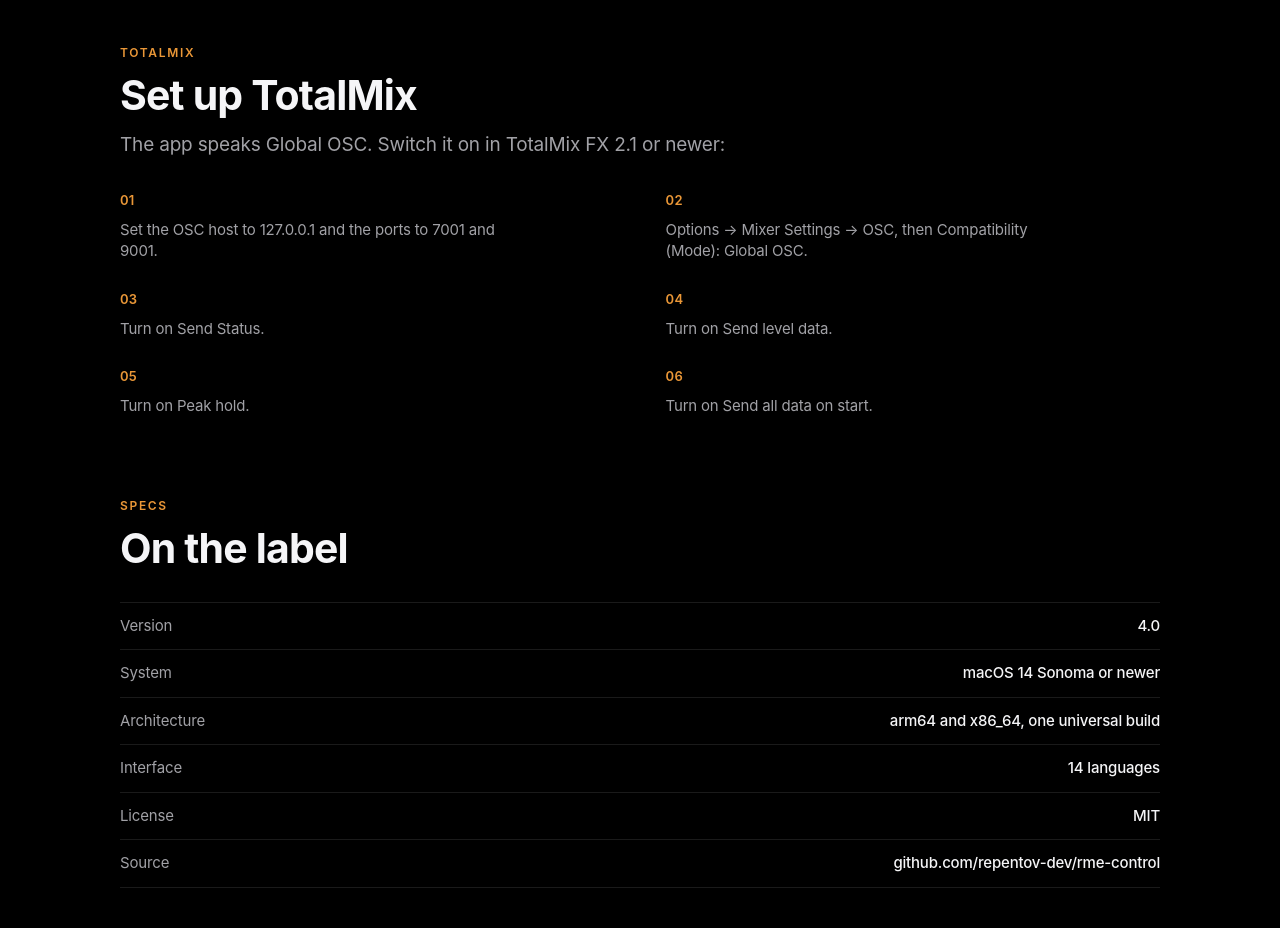
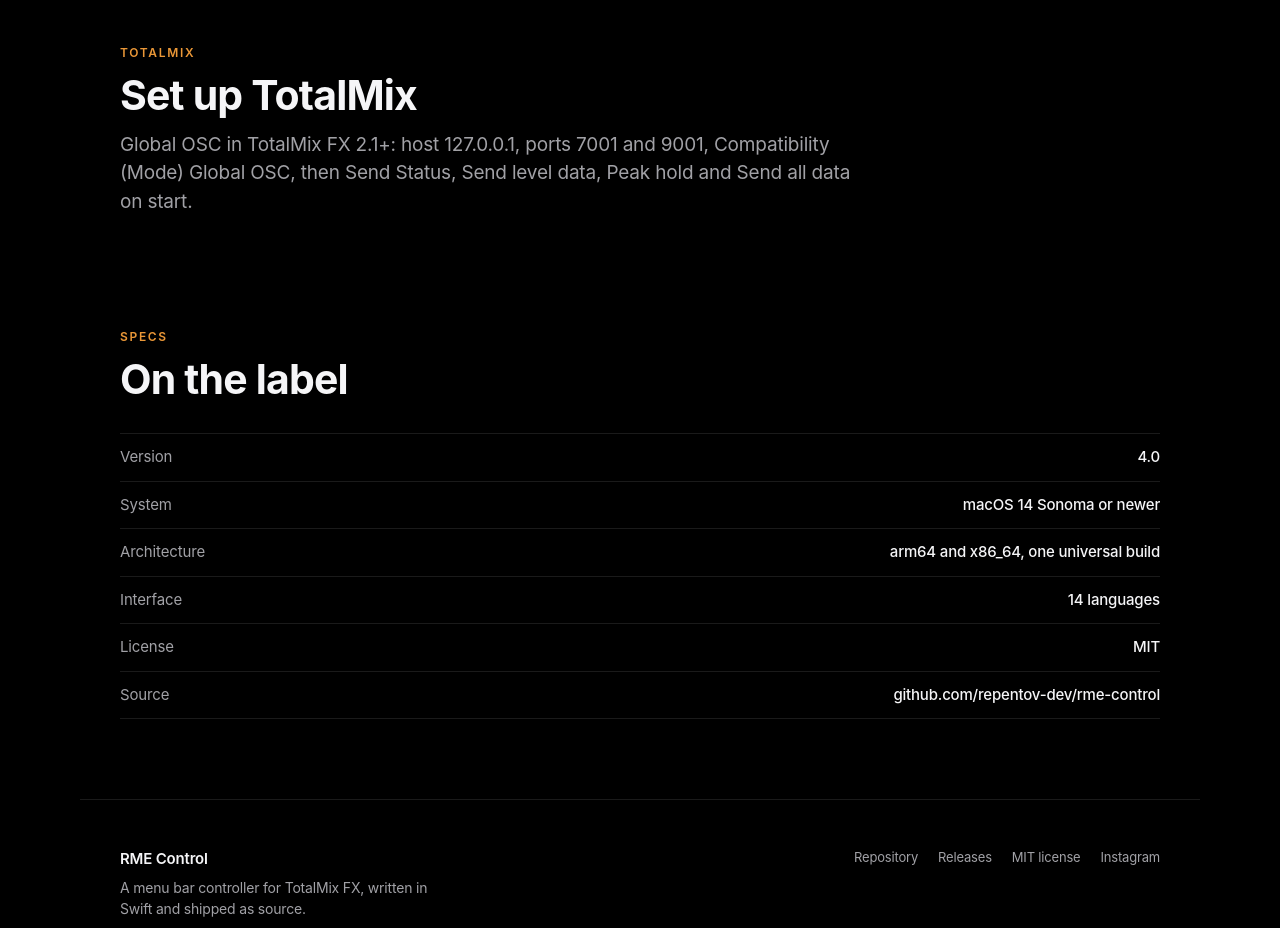
Before and after one commit to repentov-dev/rme-control, a plain HTML site: page docs/index.html in a window 1280 px wide. Shown: the part 5400-6328 px from the top of the page. Drawn offline with Linux system fonts and the light colour scheme.

Commit message:
Trim the TotalMix copy and keep the site in order

```diff
--- a/docs/i18n.js
+++ b/docs/i18n.js
@@ -36,7 +36,7 @@
       "shot.comp.name": "Compressor",
       "shot.comp": "Input, gain reduction and output meters.",
       "shot.levels.name": "Levels",
-      "shot.levels": "The level window, always on top.", "cal.one.text": "Choose the interface, the output and the microphone. Load the mic's calibration file if you have one.", "cal.two.text": "Four sweeps per speaker. Only the selected output plays; every other output is muted and restored afterwards.", "cal.three.text": "Review the curves, then apply the nine bands and the headroom to Room EQ. Save it as a preset.",
+      "shot.levels": "The level window, always on top.",
       "features.eyebrow": "Features", "features.title": "Everything in the app",
       "feat.out.title": "Outputs",
       "feat.out.volume": "Volume keys", "feat.out.volume.v": "Any output, 1–10 dB a step",
@@ -63,11 +63,7 @@
       "install.four": "Grant Accessibility in the same pane so the volume keys reach TotalMix.",
       "install.download": "Download the installer", "install.build": "Build it yourself",
       "tm.eyebrow": "TotalMix", "tm.title": "Set up TotalMix",
-      "tm.lead": "The app speaks Global OSC. Switch it on in TotalMix FX 2.1 or newer:",
-      "tm.one": "Set the OSC host to 127.0.0.1 and the ports to 7001 and 9001.",
-      "tm.two": "Options → Mixer Settings → OSC, then Compatibility (Mode): Global OSC.",
-      "tm.three": "Turn on Send Status.", "tm.four": "Turn on Send level data.",
-      "tm.five": "Turn on Peak hold.", "tm.six": "Turn on Send all data on start.",
+      "tm.summary": "Global OSC in TotalMix FX 2.1+: host 127.0.0.1, ports 7001 and 9001, Compatibility (Mode) Global OSC, then Send Status, Send level data, Peak hold and Send all data on start.",
       "specs.eyebrow": "Specs", "specs.title": "On the label",
       "specs.version": "Version", "specs.system": "System", "specs.system.v": "macOS 14 Sonoma or newer",
       "specs.arch": "Architecture", "specs.arch.v": "arm64 and x86_64, one universal build",
@@ -111,7 +107,7 @@
       "shot.comp.name": "Компрессор",
       "shot.comp": "Индикаторы входа, снижения усиления и выхода.",
       "shot.levels.name": "Уровни",
-      "shot.levels": "Окно уровней всегда сверху.", "cal.one.text": "Выберите интерфейс, выход и микрофон. Загрузите файл калибровки микрофона, если он есть.", "cal.two.text": "По четыре свипа на колонку. Играет только выбранный выход, остальные мьютируются и возвращаются после замера.", "cal.three.text": "Посмотрите кривые, примените девять полос и запас к Room EQ и сохраните пресет.",
+      "shot.levels": "Окно уровней всегда сверху.",
       "features.eyebrow": "Возможности", "features.title": "Всё в приложении",
       "feat.out.title": "Выходы",
       "feat.out.volume": "Клавиши громкости", "feat.out.volume.v": "Любой выход, шаг 1–10 дБ",
@@ -138,11 +134,7 @@
       "install.four": "Разрешите Accessibility в том же разделе, чтобы клавиши громкости доходили до TotalMix.",
       "install.download": "Скачать установщик", "install.build": "Собрать самому",
       "tm.eyebrow": "TotalMix", "tm.title": "Настройка TotalMix",
-      "tm.lead": "Приложение говорит по Global OSC. Включите его в TotalMix FX 2.1 или новее:",
-      "tm.one": "Укажите OSC host 127.0.0.1 и порты 7001 и 9001.",
-      "tm.two": "Options → Mixer Settings → OSC, затем Compatibility (Mode): Global OSC.",
-      "tm.three": "Включите Send Status.", "tm.four": "Включите Send level data.",
-      "tm.five": "Включите Peak hold.", "tm.six": "Включите Send all data on start.",
+      "tm.summary": "Global OSC в TotalMix FX 2.1+: host 127.0.0.1, порты 7001 и 9001, Compatibility (Mode) Global OSC, затем Send Status, Send level data, Peak hold и Send all data on start.",
       "specs.eyebrow": "Характеристики", "specs.title": "На этикетке",
       "specs.version": "Версия", "specs.system": "Система", "specs.system.v": "macOS 14 Sonoma или новее",
       "specs.arch": "Архитектура", "specs.arch.v": "arm64 и x86_64, одна универсальная сборка",
@@ -186,7 +178,7 @@
       "shot.comp.name": "Kompressor",
       "shot.comp": "Ein-/Ausgangs- und Gain-Reduction-Anzeige.",
       "shot.levels.name": "Pegel",
-      "shot.levels": "Das Pegelfenster, immer im Vordergrund.", "cal.one.text": "Interface, Ausgang und Mikrofon wählen. Die Kalibrierdatei des Mikrofons laden, falls vorhanden.", "cal.two.text": "Vier Sweeps pro Lautsprecher. Nur der gewählte Ausgang spielt; alle anderen werden stummgeschaltet und danach zurückgesetzt.", "cal.three.text": "Kurven prüfen, dann neun Bänder und Headroom auf Room EQ anwenden und als Preset speichern.",
+      "shot.levels": "Das Pegelfenster, immer im Vordergrund.",
       "features.eyebrow": "Funktionen", "features.title": "Alles in der App",
       "feat.out.title": "Ausgänge",
       "feat.out.volume": "Lautstärketasten", "feat.out.volume.v": "Jeder Ausgang, 1–10 dB pro Schritt",
@@ -213,11 +205,7 @@
       "install.four": "Accessibility im selben Bereich erlauben, damit die Lautstärketasten TotalMix erreichen.",
       "install.download": "Installer laden", "install.build": "Selbst bauen",
       "tm.eyebrow": "TotalMix", "tm.title": "TotalMix einrichten",
-      "tm.lead": "Die App spricht Global OSC. Einschalten in TotalMix FX 2.1 oder neuer:",
-      "tm.one": "OSC-Host auf 127.0.0.1 und die Ports auf 7001 und 9001 setzen.",
-      "tm.two": "Options → Mixer Settings → OSC, dann Compatibility (Mode): Global OSC.",
-      "tm.three": "Send Status einschalten.", "tm.four": "Send level data einschalten.",
-      "tm.five": "Peak hold einschalten.", "tm.six": "Send all data on start einschalten.",
+      "tm.summary": "Global OSC in TotalMix FX 2.1+: Host 127.0.0.1, Ports 7001 und 9001, Compatibility (Mode) Global OSC, dann Send Status, Send level data, Peak hold und Send all data on start.",
       "specs.eyebrow": "Daten", "specs.title": "Auf dem Etikett",
       "specs.version": "Version", "specs.system": "System", "specs.system.v": "macOS 14 Sonoma oder neuer",
       "specs.arch": "Architektur", "specs.arch.v": "arm64 und x86_64, ein Universal-Build",
--- a/docs/index.html
+++ b/docs/index.html
@@ -209,16 +209,8 @@
     <div class="section-head" data-reveal>
       <p class="eyebrow" data-i18n="tm.eyebrow">TotalMix</p>
       <h2 data-i18n="tm.title">Set up TotalMix</h2>
-      <p class="lead" data-i18n="tm.lead">The app speaks Global OSC. Switch it on in TotalMix FX 2.1 or newer:</p>
+      <p class="lead" data-i18n="tm.summary">Global OSC in TotalMix FX 2.1+: host 127.0.0.1, ports 7001 and 9001, Compatibility (Mode) Global OSC, then Send Status, Send level data, Peak hold and Send all data on start.</p>
     </div>
-    <ol class="steps" data-reveal>
-      <li class="step"><span class="step__num">01</span><p data-i18n="tm.one">Set the OSC host to 127.0.0.1 and the ports to 7001 and 9001.</p></li>
-      <li class="step"><span class="step__num">02</span><p data-i18n="tm.two">Options → Mixer Settings → OSC, then Compatibility (Mode): Global OSC.</p></li>
-      <li class="step"><span class="step__num">03</span><p data-i18n="tm.three">Turn on Send Status.</p></li>
-      <li class="step"><span class="step__num">04</span><p data-i18n="tm.four">Turn on Send level data.</p></li>
-      <li class="step"><span class="step__num">05</span><p data-i18n="tm.five">Turn on Peak hold.</p></li>
-      <li class="step"><span class="step__num">06</span><p data-i18n="tm.six">Turn on Send all data on start.</p></li>
-    </ol>
   </section>
 
   <section class="specs" id="specs">
```
